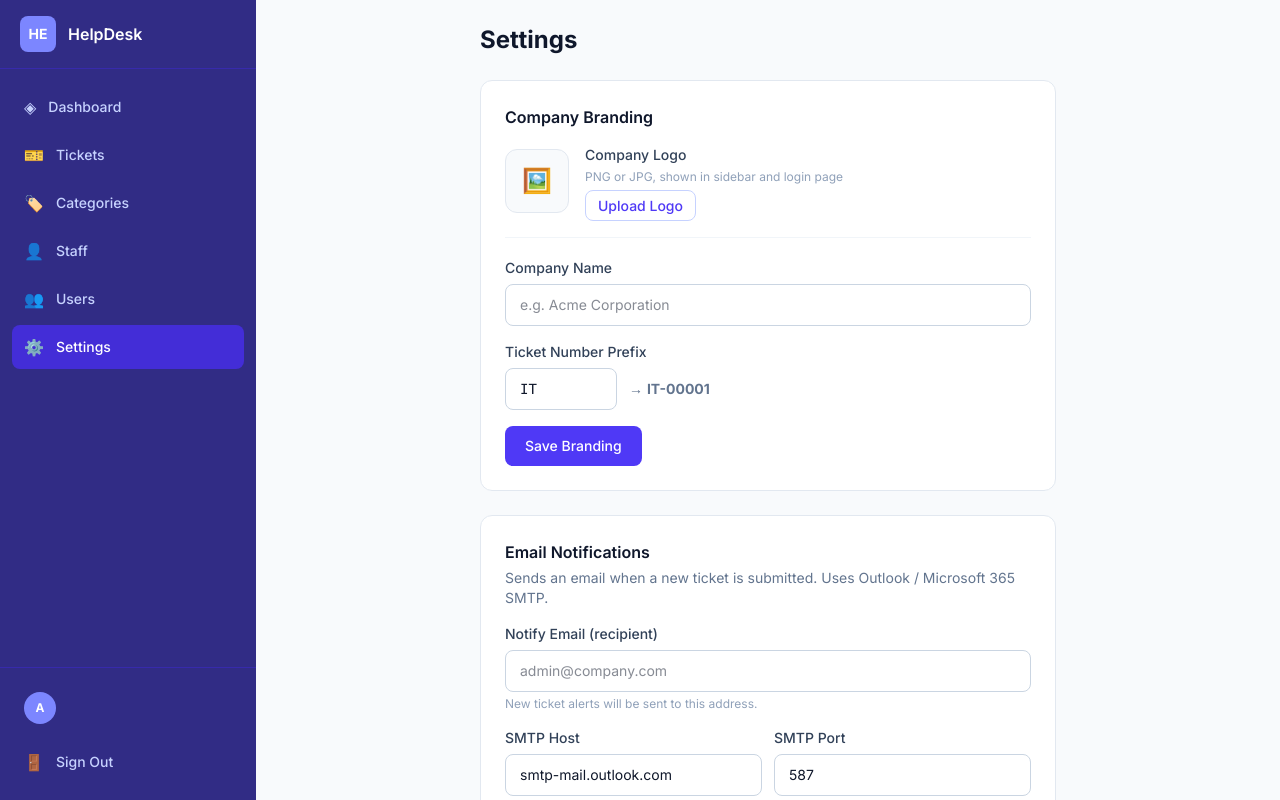
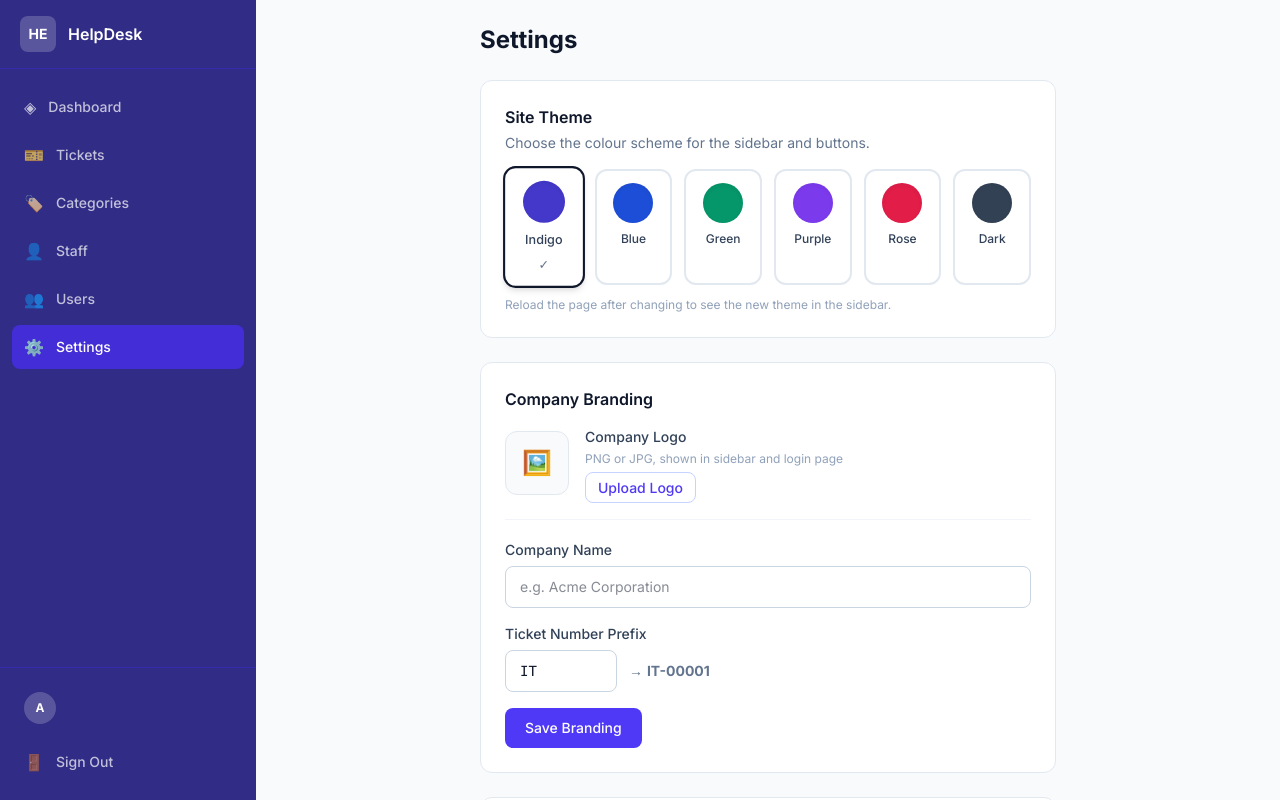
Before and after one commit to er-athulbaby/it-ticket, a Next.js app: page /settings in a window 1280 px wide. Built offline with nearby package versions, Linux system fonts and the light colour scheme; no server answers; the database is empty.

Commit message:
Clickable dashboard stat cards, site theme selector (6 colour options)

```diff
--- a/app/dashboard/page.tsx
+++ b/app/dashboard/page.tsx
@@ -16,10 +16,10 @@ interface RecentTicket {
 }
 
 const statCards = [
-  { key: 'total', label: 'Total Tickets', bg: 'bg-indigo-50', text: 'text-indigo-700', border: 'border-indigo-200' },
-  { key: 'open', label: 'Open', bg: 'bg-yellow-50', text: 'text-yellow-700', border: 'border-yellow-200' },
-  { key: 'in_progress', label: 'In Progress', bg: 'bg-blue-50', text: 'text-blue-700', border: 'border-blue-200' },
-  { key: 'resolved', label: 'Resolved', bg: 'bg-green-50', text: 'text-green-700', border: 'border-green-200' },
+  { key: 'total',       label: 'Total Tickets', bg: 'bg-indigo-50', text: 'text-indigo-700', border: 'border-indigo-200', filter: '' },
+  { key: 'open',        label: 'Open',          bg: 'bg-yellow-50', text: 'text-yellow-700', border: 'border-yellow-200', filter: 'open' },
+  { key: 'in_progress', label: 'In Progress',   bg: 'bg-blue-50',   text: 'text-blue-700',   border: 'border-blue-200',   filter: 'in_progress' },
+  { key: 'resolved',    label: 'Resolved',      bg: 'bg-green-50',  text: 'text-green-700',  border: 'border-green-200',  filter: 'resolved' },
 ];
 
 export default function DashboardPage() {
@@ -64,12 +64,17 @@ export default function DashboardPage() {
         {/* Stat cards */}
         <div className="grid grid-cols-2 md:grid-cols-4 gap-4">
           {statCards.map((card) => (
-            <div key={card.key} className={`${card.bg} border ${card.border} rounded-xl p-4`}>
+            <Link
+              key={card.key}
+              href={card.filter ? `/tickets?status=${card.filter}` : '/tickets'}
+              className={`${card.bg} border ${card.border} rounded-xl p-4 hover:shadow-md hover:scale-[1.02] transition-all`}
+            >
               <div className={`text-3xl font-bold ${card.text}`}>
                 {stats?.[card.key as keyof Stats] ?? 0}
               </div>
               <div className="text-sm text-slate-600 mt-0.5">{card.label}</div>
-            </div>
+              <div className={`text-xs mt-2 ${card.text} opacity-70`}>View →</div>
+            </Link>
           ))}
         </div>
 
--- a/app/settings/page.tsx
+++ b/app/settings/page.tsx
@@ -3,6 +3,7 @@
 import { useState, useEffect, useRef } from 'react';
 import { useSession } from 'next-auth/react';
 import AppLayout from '@/components/layout/AppLayout';
+import { THEMES, type ThemeKey } from '@/lib/themes';
 
 export default function SettingsPage() {
   const { data: session } = useSession();
@@ -11,6 +12,10 @@ export default function SettingsPage() {
   const [photoUrl, setPhotoUrl] = useState('');
   const [uploadingPhoto, setUploadingPhoto] = useState(false);
   const photoRef = useRef<HTMLInputElement>(null);
+
+  // Theme
+  const [theme, setTheme] = useState<ThemeKey>('indigo');
+  const [savingTheme, setSavingTheme] = useState(false);
 
   // Branding
   const [companyName, setCompanyName] = useState('');
@@ -42,6 +47,7 @@ export default function SettingsPage() {
       setCompanyName(d.company_name || '');
       setTicketPrefix(d.ticket_prefix || 'IT');
       setHasLogo(!!d.logo_filename);
+      if (d.theme) setTheme(d.theme as ThemeKey);
       setSmtp({
         notification_email: d.notification_email || '',
         smtp_host: d.smtp_host || 'smtp-mail.outlook.com',
@@ -64,6 +70,17 @@ export default function SettingsPage() {
     }
     setUploadingPhoto(false);
     if (photoRef.current) photoRef.current.value = '';
+  }
+
+  async function saveTheme(t: ThemeKey) {
+    setTheme(t);
+    setSavingTheme(true);
+    await fetch('/api/settings', {
+      method: 'PATCH',
+      headers: { 'Content-Type': 'application/json' },
+      body: JSON.stringify({ theme: t }),
+    });
+    setSavingTheme(false);
   }
 
   async function saveBranding(e: React.FormEvent) {
@@ -135,6 +152,23 @@ export default function SettingsPage() {
     <AppLayout>
       <div className="max-w-xl mx-auto space-y-6">
         <h1 className="text-2xl font-bold text-slate-900">Settings</h1>
+
+        {/* Theme */}
+        <div className="bg-white border border-slate-200 rounded-xl p-6">
+          <h2 className="font-semibold text-slate-900 mb-1">Site Theme</h2>
+          <p className="text-sm text-slate-500 mb-4">Choose the colour scheme for the sidebar and buttons. {savingTheme && <span className="text-indigo-600">Saving…</span>}</p>
+          <div className="grid grid-cols-3 sm:grid-cols-6 gap-3">
+            {(Object.keys(THEMES) as ThemeKey[]).map((key) => (
+              <button key={key} onClick={() => saveTheme(key)}
+                className={`flex flex-col items-center gap-2 p-3 rounded-xl border-2 transition-all ${theme === key ? 'border-slate-900 shadow-md scale-105' : 'border-slate-200 hover:border-slate-400'}`}>
+                <div className="w-10 h-10 rounded-full shadow-inner" style={{ backgroundColor: THEMES[key].preview }} />
+                <span className="text-xs font-medium text-slate-700">{THEMES[key].label}</span>
+                {theme === key && <span className="text-xs text-slate-500">✓</span>}
+              </button>
+            ))}
+          </div>
+          <p className="text-xs text-slate-400 mt-3">Reload the page after changing to see the new theme in the sidebar.</p>
+        </div>
 
         {/* Branding */}
         <div className="bg-white border border-slate-200 rounded-xl p-6">
--- a/components/layout/Sidebar.tsx
+++ b/components/layout/Sidebar.tsx
@@ -5,6 +5,7 @@ import { usePathname } from 'next/navigation';
 import { signOut, useSession } from 'next-auth/react';
 import { cn } from '@/lib/utils';
 import { useSettings } from '@/lib/useSettings';
+import { getTheme } from '@/lib/themes';
 import { useState } from 'react';
 
 const navItems = [
@@ -21,20 +22,21 @@ export default function Sidebar({ onClose }: { onClose?: () => void }) {
   const settings = useSettings();
   const { data: session } = useSession();
   const [photoError, setPhotoError] = useState(false);
+  const theme = getTheme(settings.theme);
 
   const rawId = (session?.user as { id?: string })?.id ?? '';
   const adminId = rawId.replace('admin_', '');
   const photoUrl = adminId ? `/api/users/photo?adminId=${adminId}` : '';
 
   return (
-    <div className="flex flex-col h-full bg-indigo-900 text-white w-64">
+    <div className={cn('flex flex-col h-full text-white w-64', theme.sidebar)}>
       {/* Logo */}
-      <div className="flex items-center gap-3 px-5 py-4 border-b border-indigo-800">
+      <div className={cn('flex items-center gap-3 px-5 py-4 border-b', theme.border)}>
         {settings.logo_filename ? (
           // eslint-disable-next-line @next/next/no-img-element
           <img src="/api/settings/logo" alt="Logo" className="w-9 h-9 rounded-lg object-contain bg-white p-0.5" />
         ) : (
-          <div className="w-9 h-9 bg-indigo-400 rounded-lg flex items-center justify-center text-white font-bold text-sm flex-shrink-0">
+          <div className="w-9 h-9 bg-white/20 rounded-lg flex items-center justify-center text-white font-bold text-sm flex-shrink-0">
             {settings.company_name.slice(0, 2).toUpperCase()}
           </div>
         )}
@@ -48,7 +50,7 @@ export default function Sidebar({ onClose }: { onClose?: () => void }) {
           return (
             <Link key={item.href} href={item.href} onClick={onClose}
               className={cn('flex items-center gap-3 px-3 py-2.5 rounded-lg text-sm font-medium transition-colors',
-                active ? 'bg-indigo-700 text-white' : 'text-indigo-200 hover:bg-indigo-800 hover:text-white'
+                active ? theme.active + ' text-white' : 'text-white/70 ' + theme.hover + ' hover:text-white'
               )}>
               <span className="text-base">{item.icon}</span>
               {item.label}
@@ -58,25 +60,25 @@ export default function Sidebar({ onClose }: { onClose?: () => void }) {
       </nav>
 
       {/* User + Sign out */}
-      <div className="px-3 py-4 border-t border-indigo-800 space-y-2">
+      <div className={cn('px-3 py-4 border-t space-y-2', theme.border)}>
         <Link href="/settings" onClick={onClose}
-          className="flex items-center gap-3 px-3 py-2 rounded-lg hover:bg-indigo-800 transition-colors">
+          className={cn('flex items-center gap-3 px-3 py-2 rounded-lg transition-colors', theme.hover)}>
           {photoUrl && !photoError ? (
             // eslint-disable-next-line @next/next/no-img-element
             <img src={photoUrl} alt="Profile" onError={() => setPhotoError(true)}
-              className="w-8 h-8 rounded-full object-cover flex-shrink-0 border border-indigo-600" />
+              className="w-8 h-8 rounded-full object-cover flex-shrink-0 border border-white/30" />
           ) : (
-            <div className="w-8 h-8 rounded-full bg-indigo-400 flex items-center justify-center text-white font-bold text-xs flex-shrink-0">
+            <div className="w-8 h-8 rounded-full bg-white/20 flex items-center justify-center text-white font-bold text-xs flex-shrink-0">
               {session?.user?.name?.slice(0, 1).toUpperCase() ?? 'A'}
             </div>
           )}
           <div className="min-w-0 flex-1">
             <p className="text-sm font-medium text-white truncate">{session?.user?.name}</p>
-            <p className="text-xs text-indigo-300 truncate">{session?.user?.email}</p>
+            <p className="text-xs text-white/60 truncate">{session?.user?.email}</p>
           </div>
         </Link>
         <button onClick={() => signOut({ callbackUrl: '/login' })}
-          className="flex items-center gap-3 w-full px-3 py-2.5 rounded-lg text-sm font-medium text-indigo-200 hover:bg-indigo-800 hover:text-white transition-colors">
+          className={cn('flex items-center gap-3 w-full px-3 py-2.5 rounded-lg text-sm font-medium text-white/70 hover:text-white transition-colors', theme.hover)}>
           <span className="text-base">🚪</span>Sign Out
         </button>
       </div>
--- /dev/null
+++ b/lib/themes.ts
@@ -0,0 +1,74 @@
+export const THEMES = {
+  indigo: {
+    label: 'Indigo',
+    sidebar: 'bg-indigo-900',
+    active: 'bg-indigo-700',
+    hover: 'hover:bg-indigo-800',
+    border: 'border-indigo-800',
+    accent: 'bg-indigo-600 hover:bg-indigo-700',
+    accentText: 'text-indigo-600',
+    ring: 'focus:ring-indigo-500',
+    preview: '#4338ca',
+  },
+  blue: {
+    label: 'Blue',
+    sidebar: 'bg-blue-900',
+    active: 'bg-blue-700',
+    hover: 'hover:bg-blue-800',
+    border: 'border-blue-800',
+    accent: 'bg-blue-600 hover:bg-blue-700',
+    accentText: 'text-blue-600',
+    ring: 'focus:ring-blue-500',
+    preview: '#1d4ed8',
+  },
+  emerald: {
+    label: 'Green',
+    sidebar: 'bg-emerald-900',
+    active: 'bg-emerald-700',
+    hover: 'hover:bg-emerald-800',
+    border: 'border-emerald-800',
+    accent: 'bg-emerald-600 hover:bg-emerald-700',
+    accentText: 'text-emerald-600',
+    ring: 'focus:ring-emerald-500',
+    preview: '#059669',
+  },
+  violet: {
+    label: 'Purple',
+    sidebar: 'bg-violet-900',
+    active: 'bg-violet-700',
+    hover: 'hover:bg-violet-800',
+    border: 'border-violet-800',
+    accent: 'bg-violet-600 hover:bg-violet-700',
+    accentText: 'text-violet-600',
+    ring: 'focus:ring-violet-500',
+    preview: '#7c3aed',
+  },
+  rose: {
+    label: 'Rose',
+    sidebar: 'bg-rose-900',
+    active: 'bg-rose-700',
+    hover: 'hover:bg-rose-800',
+    border: 'border-rose-800',
+    accent: 'bg-rose-600 hover:bg-rose-700',
+    accentText: 'text-rose-600',
+    ring: 'focus:ring-rose-500',
+    preview: '#e11d48',
+  },
+  slate: {
+    label: 'Dark',
+    sidebar: 'bg-slate-900',
+    active: 'bg-slate-700',
+    hover: 'hover:bg-slate-800',
+    border: 'border-slate-700',
+    accent: 'bg-slate-700 hover:bg-slate-600',
+    accentText: 'text-slate-700',
+    ring: 'focus:ring-slate-500',
+    preview: '#334155',
+  },
+} as const;
+
+export type ThemeKey = keyof typeof THEMES;
+
+export function getTheme(key?: string): typeof THEMES[ThemeKey] {
+  return THEMES[(key as ThemeKey) in THEMES ? (key as ThemeKey) : 'indigo'];
+}
--- a/lib/useSettings.ts
+++ b/lib/useSettings.ts
@@ -7,6 +7,7 @@ export interface AppSettings {
   ticket_prefix: string;
   ticket_counter: string;
   logo_filename: string;
+  theme: string;
 }
 
 const DEFAULT: AppSettings = {
@@ -14,6 +15,7 @@ const DEFAULT: AppSettings = {
   ticket_prefix: 'IT',
   ticket_counter: '0',
   logo_filename: '',
+  theme: 'indigo',
 };
 
 export function useSettings() {
```
Also changed, not shown: 1 other file (tests, documents, lock files or other folders).
